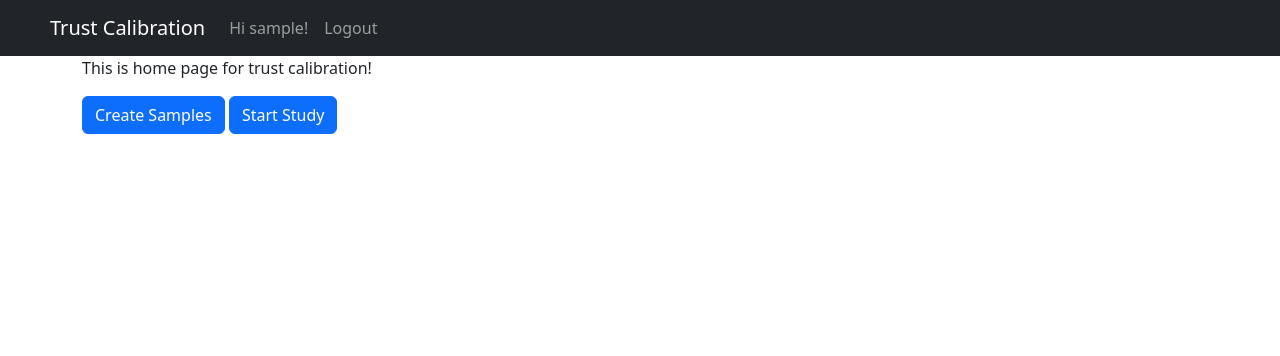
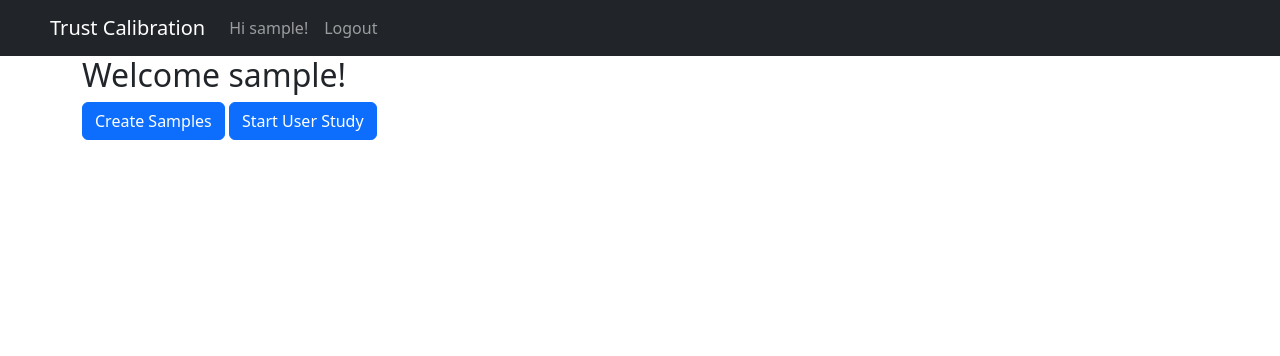
Before and after one commit to Dakingrai/trust-calibration-website, a Django app: page / in a window 1280 px wide. Shown: the top 356 px of the page. Run offline with Django 3.2, Linux system fonts and the light colour scheme; the visitor is signed in with stand-in values (Sample User, id 1); some libraries are stand-ins or nearby versions.

Commit message:
mid transparency bug fixed

```diff
--- a/main/templates/main/home.html
+++ b/main/templates/main/home.html
@@ -1,6 +1,6 @@
 {% extends "main/base.html" %}
 {% block content %}
-    <p>This is home page for trust calibration! </p>
+    <h2> Welcome {{user.username}}! </h2>
     <a class="btn btn-primary" href="{% url 'create-samples' %}">Create Samples</a>
-    <a class="btn btn-primary" href="{% url 'start-study' %}">Start Study</a>
+    <a class="btn btn-primary" href="{% url 'start-study' %}">Start User Study</a>
 {% endblock content %}
--- a/main/views.py
+++ b/main/views.py
@@ -64,9 +64,14 @@ def study(request, pk):
     comp_exp = ast.literal_eval(study_sample.sample.comp_explanations)
     feature_attr = ast.literal_eval(study_sample.sample.feature_attribution)
     comp_conf = ast.literal_eval(study_sample.sample.comp_confidence)
-    mid_comp_exp = [comp_exp[comp_conf.index(min(comp_conf))], comp_exp[comp_conf.index(max(comp_conf))]]
-    mid_feature_attr = [feature_attr[comp_conf.index(min(comp_conf))], feature_attr[comp_conf.index(max(comp_conf))]]
-    mid_comp_conf = [min(comp_conf), max(comp_conf)]
+    if len(comp_conf) > 1:
+        mid_comp_conf = [min(comp_conf), max(comp_conf)]
+        mid_comp_exp = [comp_exp[comp_conf.index(min(comp_conf))], comp_exp[comp_conf.index(max(comp_conf))]]
+        mid_feature_attr = [feature_attr[comp_conf.index(min(comp_conf))], feature_attr[comp_conf.index(max(comp_conf))]]
+    else:
+        mid_comp_conf = comp_conf
+        mid_comp_exp = comp_exp
+        mid_feature_attr = feature_attr
     question = study_sample.sample.question.split()
     ques_and_feat_attr = [zip(question, each) for each in feature_attr]
     ques_and_feat_attr_mid = [zip(question, each) for each in mid_feature_attr]
```
